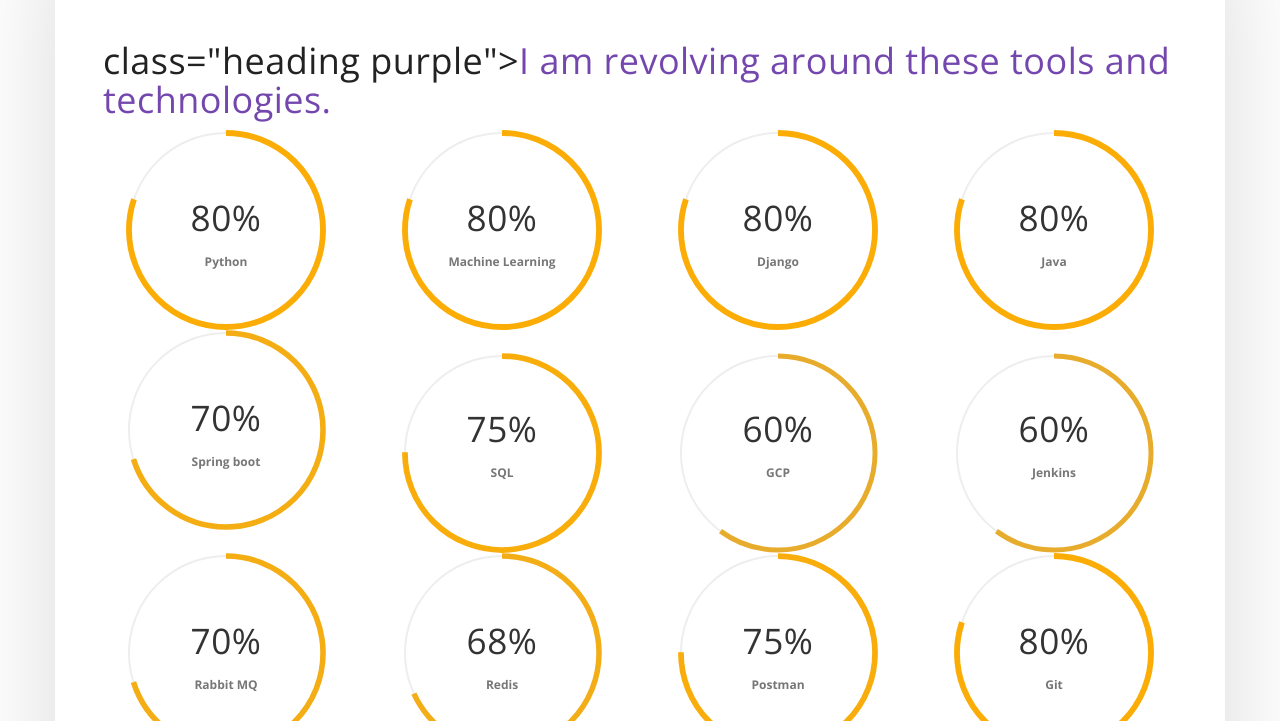
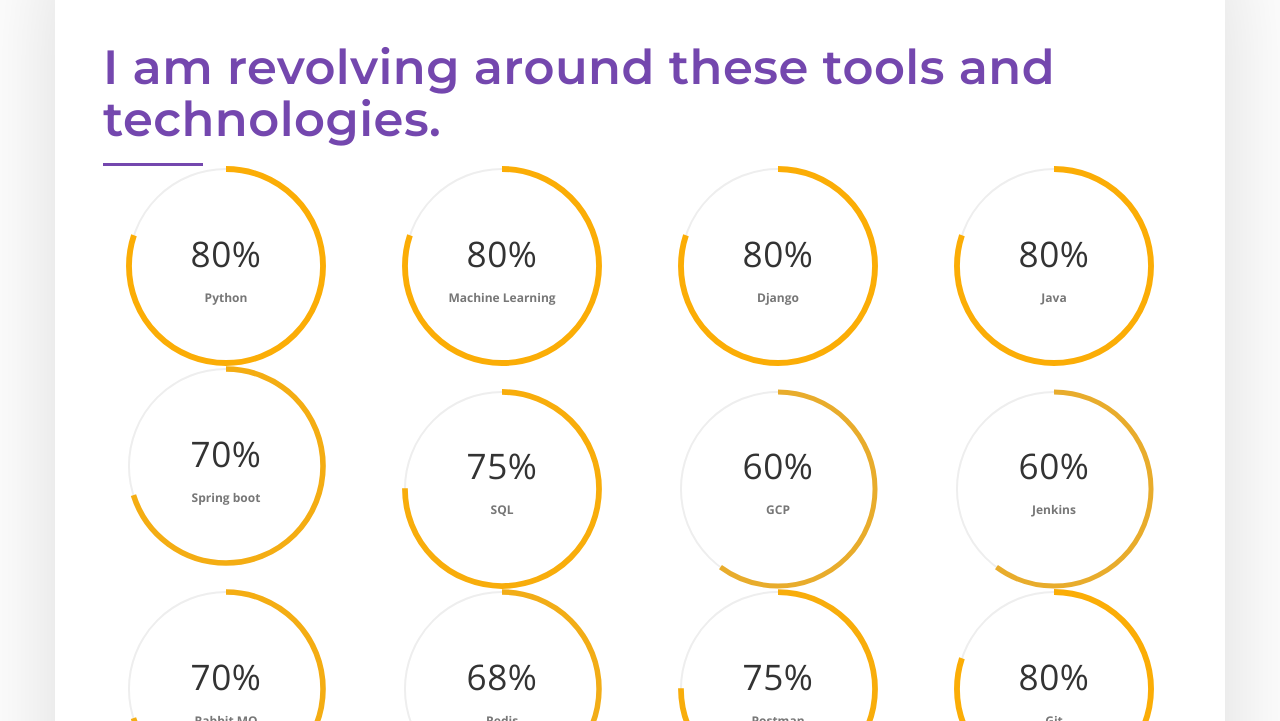
Before and after one commit to AntimaDwivedi/Portfolio, a plain HTML site: page index.html in a window 1280 px wide. Shown: the part 379-1100 px from the top of the page. Drawn offline with nearby package versions, Linux system fonts and the light colour scheme.

Commit message:
Update index.html

```diff
--- a/index.html
+++ b/index.html
@@ -70,7 +70,7 @@
         <div class="container">
           <div class="row">
             <div class="col-md-12">
-               <h1>class="heading purple"><span class="purple">I am revolving around these tools and technologies.</span></h1>
+               <h1 class="heading purple"><span class="purple">I am revolving around these tools and technologies.</span></h1>
 					<div class="row">
 						<div class="col-sm-6 col-md-6 col-lg-3">
 							<div class="radial-prog-area margin-b-50">
```
